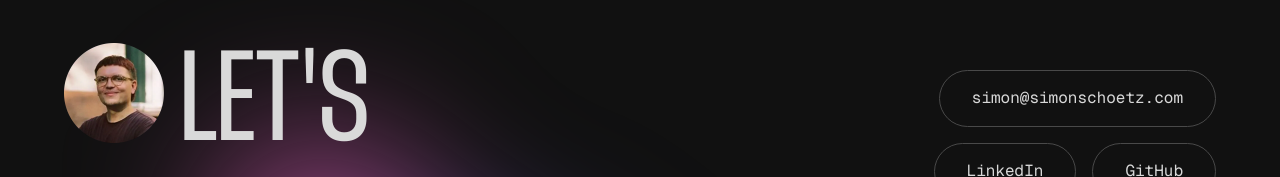
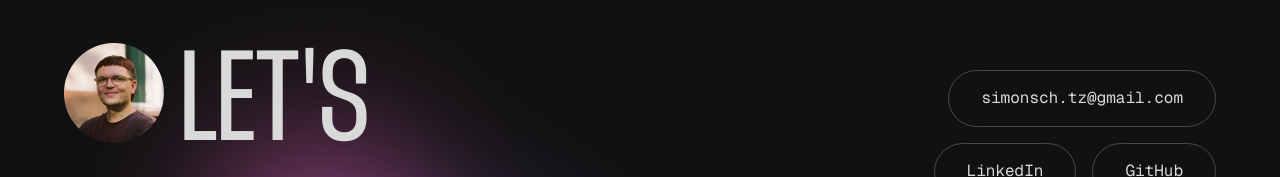
Before and after one commit to SimonSchoetz/simon-schoetz-website-2025, a Next.js app: page / in a window 1280 px wide. Shown: the part 3216-3393 px from the top of the page. Built offline with nearby package versions, Linux system fonts and the light colour scheme.

Commit message:
change email to actual email

```diff
--- a/app/_sections/ContactSection.tsx
+++ b/app/_sections/ContactSection.tsx
@@ -4,8 +4,8 @@ import Link from 'next/link';
 
 const contactChips = [
   {
-    label: 'simon@simonschoetz.com',
-    link: 'mailto:simon@simonschoetz.com',
+    label: 'simonsch.tz@gmail.com',
+    link: 'mailto:simonsch.tz@gmail.com',
   },
   {
     label: 'LinkedIn',
```
